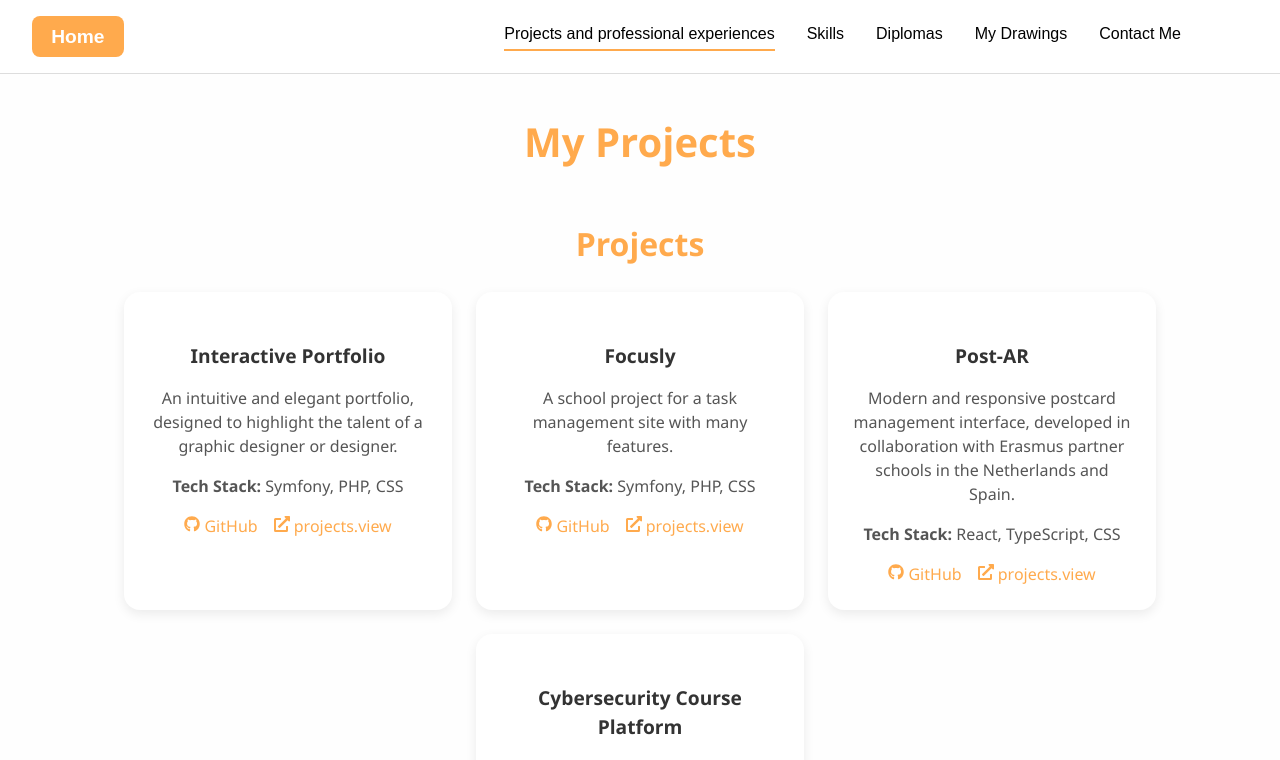
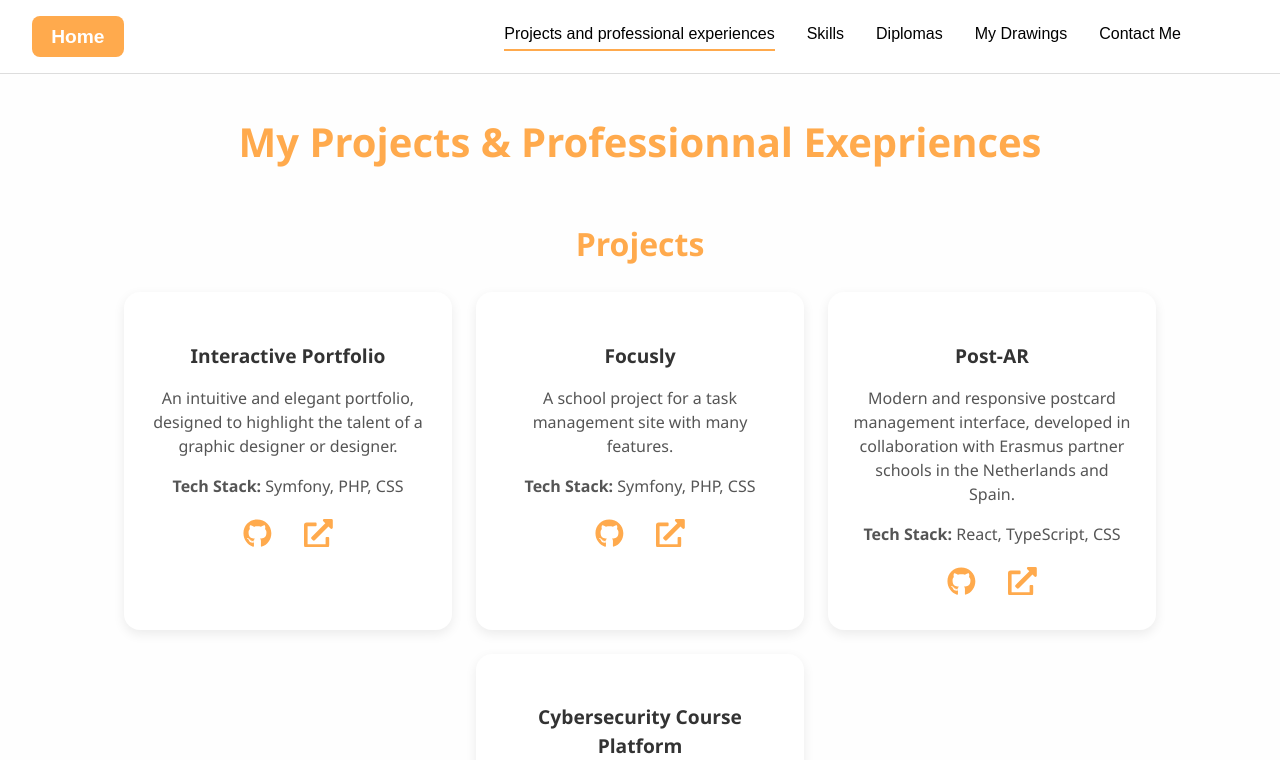
Before and after one commit to Hugues1000/Portfolio, a React (Vite) app: page /projectsExperiences in a window 1280 px wide. Shown: the top 760 px of the page. Built offline with nearby package versions, Linux system fonts and the light colour scheme.

Commit message:
Better project page

```diff
--- a/src/locales/en/translation.json
+++ b/src/locales/en/translation.json
@@ -62,7 +62,7 @@
     }
   },
   "projects": {
-    "title": "My Projects",
+    "title": "My Projects & Professionnal Exepriences",
     "projectsTitle": "Projects",
     "stack": "Tech Stack: ",
     "portfolio": {
--- a/src/pages/ProjectsExperiences.tsx
+++ b/src/pages/ProjectsExperiences.tsx
@@ -23,10 +23,10 @@ const ProjectsExperiences = () => {
               </p>
               <div className="project-links">
                 <a href="https://github.com/Sihtta/portfolio" target="_blank" rel="noopener noreferrer">
-                  <FaGithub /> GitHub
+                  <FaGithub />
                 </a>
                 <a href="https://portfolio-designer.vercel.app" target="_blank" rel="noopener noreferrer">
-                  <FaExternalLinkAlt /> {t("projects.view")}
+                  <FaExternalLinkAlt />
                 </a>
               </div>
             </div>
@@ -40,10 +40,10 @@ const ProjectsExperiences = () => {
               </p>
               <div className="project-links">
                 <a href="https://github.com/Sihtta/archiLog" target="_blank" rel="noopener noreferrer">
-                  <FaGithub /> GitHub
+                  <FaGithub />
                 </a>
                 <a href="https://focusly.vercel.app" target="_blank" rel="noopener noreferrer">
-                  <FaExternalLinkAlt /> {t("projects.view")}
+                  <FaExternalLinkAlt />
                 </a>
               </div>
             </div>
@@ -57,15 +57,15 @@ const ProjectsExperiences = () => {
               </p>
               <div className="project-links">
                 <a href="https://github.com/Sihtta/Post-AR" target="_blank" rel="noopener noreferrer">
-                  <FaGithub /> GitHub
+                  <FaGithub />
                 </a>
                 <a href="https://postar.vercel.app" target="_blank" rel="noopener noreferrer">
-                  <FaExternalLinkAlt /> {t("projects.view")}
+                  <FaExternalLinkAlt />
                 </a>
               </div>
             </div>
 
-            {/*Bittiguru*/}
+            {/* Bittiguru */}
             <div className="skill-card">
               <h4 className="skill-name">{t("projects.cyber.title")}</h4>
               <p className="skill-description">{t("projects.cyber.description")}</p>
--- a/src/styles/ProjectsExperiences.css
+++ b/src/styles/ProjectsExperiences.css
@@ -75,7 +75,7 @@
 .project-links {
   display: flex;
   justify-content: center;
-    gap: 1rem;
+  gap: 2rem;
   flex-wrap: wrap;
 }
 
@@ -83,12 +83,13 @@
   text-decoration: none;
   color: #ffaa4d;
   font-weight: 500;
-    transition: color 0.2s ease;
+  transition: transform 0.3s ease, color 0.2s ease;
+  font-size: 1.8rem;
 }
 
 .project-links a:hover {
   color: #ff7a00;
-    text-decoration: underline;
+  transform: scale(1.3);
 }
 
 @media (max-width: 768px) {
```
Lines whose indentation alone changed are shown as unchanged.
